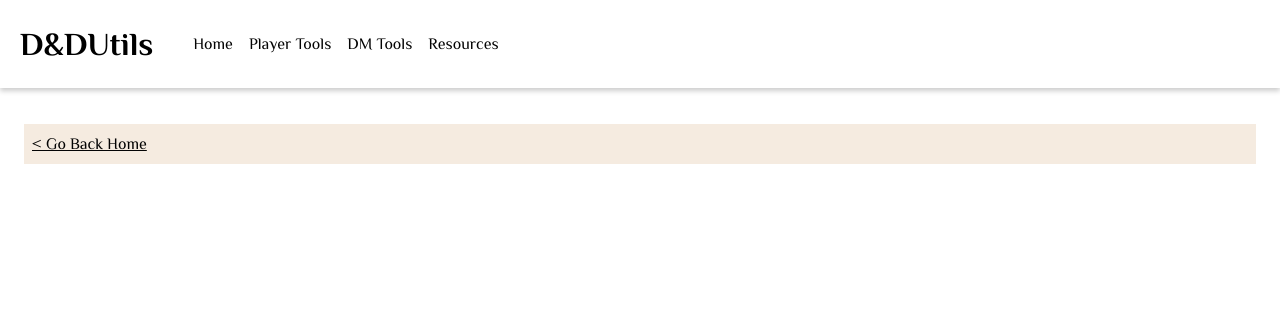
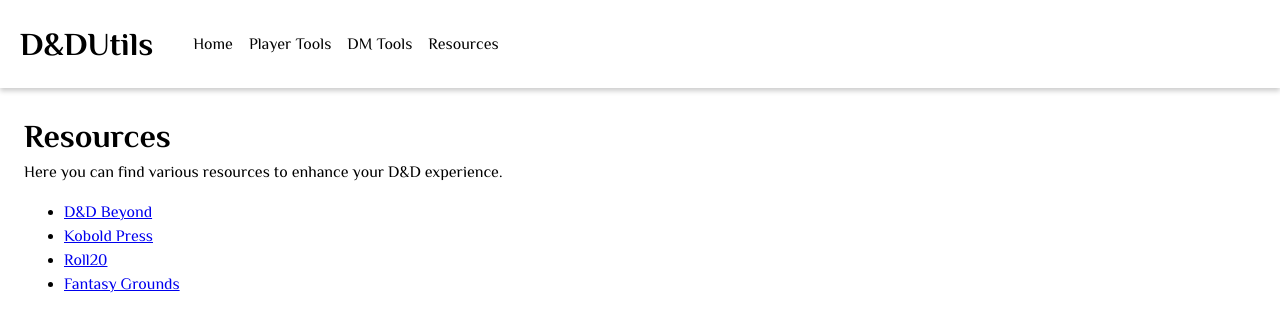
Before and after one commit to mmeza84/dnd-utils2, a React (Vite) app: page /resources in a window 1280 px wide. Shown: the top 332 px of the page. Built offline with nearby package versions, Linux system fonts and the light colour scheme.

Commit message:
Adding resources page, removing breadcrumbs

```diff
--- a/src/RouterView.tsx
+++ b/src/RouterView.tsx
@@ -1,13 +1,11 @@
 import { Outlet, Route, Routes } from 'react-router';
 
-import * as Breadcrumbs from './components/breadcrumbs/Breadcrumbs';
 import Home from './views/Home';
 import PlayerView from './views/PlayerView';
+import { Resources } from './views/resources/Resources';
 
 export default function RouterView() {
 	return (
-		<>
-			<Breadcrumbs.Breadcrumbs />
 		<Routes>
 			<Route path="/" element={<Home />} />
 			<Route path="player" element={<PlayerView />} />
@@ -22,7 +20,7 @@ export default function RouterView() {
 			>
 				<Route path="random-encounter" element={<div>Random Encounter</div>} />
 			</Route>
+			<Route path="resources" element={<Resources />} />
 		</Routes>
-		</>
 	);
 }
--- a/src/components/header/Header.tsx
+++ b/src/components/header/Header.tsx
@@ -37,7 +37,7 @@ export function Header() {
 				<a href="/">Home</a>
 				<a href="/player">Player Tools</a>
 				<a href="/dm">DM Tools</a>
-				<a href="/links">Resources</a>
+				<a href="/resources">Resources</a>
 			</div>
 		</div>
 	);
--- /dev/null
+++ b/src/views/resources/Resources.tsx
@@ -0,0 +1,22 @@
+export function Resources() {
+	return (
+		<div className="resources-view">
+			<h1>Resources</h1>
+			<p>Here you can find various resources to enhance your D&D experience.</p>
+			<ul>
+				<li>
+					<a href="https://www.dndbeyond.com/">D&D Beyond</a>
+				</li>
+				<li>
+					<a href="https://koboldpress.com/">Kobold Press</a>
+				</li>
+				<li>
+					<a href="https://roll20.net/">Roll20</a>
+				</li>
+				<li>
+					<a href="https://fantasygrounds.com/">Fantasy Grounds</a>
+				</li>
+			</ul>
+		</div>
+	);
+}
```
Also changed, not shown: src/views/resources/Resources.css (added). Lines whose indentation alone changed are shown as unchanged.
